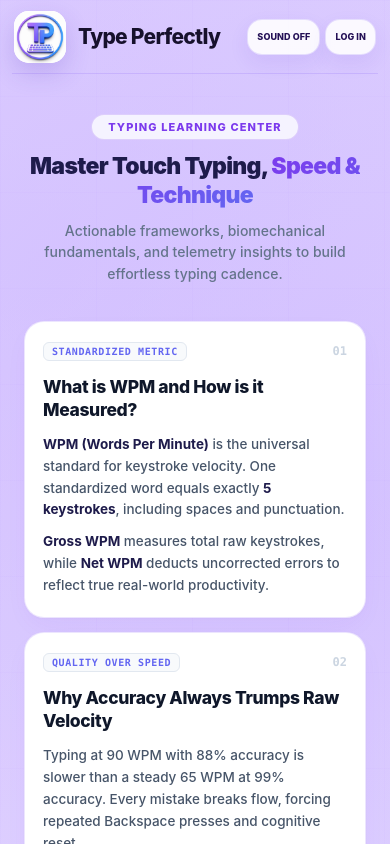
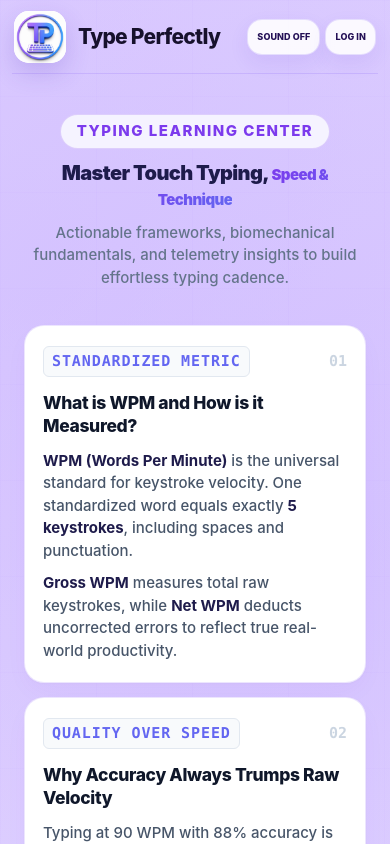
Before and after one commit to mohdaffan54511-cmyk/TeksType, a React (Vite) app: page / in a window 390 px wide. Shown: the top 844 px of the page. Built offline with nearby package versions, Linux system fonts and the light colour scheme; no server answers.

Commit message:
Enhance mobile responsiveness in App.css
Added mobile responsive styles for text and layout.

```diff
--- a/src/App.css
+++ b/src/App.css
@@ -1985,3 +1985,31 @@ typing-text {
   animation: none !important;
   opacity: 1 !important;
 }
+/* Mobile responsive text and layout enhancements */
+@media (max-width: 768px) {
+  body {
+    font-size: 16px !important;
+  }
+
+  /* Headings ko mobile ke hisab se set karein */
+  h1, .tp-hero-unit h1 {
+    font-size: 26px !important;
+    line-height: 1.3 !important;
+  }
+
+  h2, .tp-hud-theme-card h2 {
+    font-size: 20px !important;
+  }
+
+  /* Paragraphs aur card text ka size bada karein */
+  p, span, .tp-hud-theme-card p {
+    font-size: 15px !important;
+    line-height: 1.5 !important;
+  }
+
+  /* Container padding fix taaki mobile par side se chipke na */
+  .tp-hud-theme-card {
+    padding: 16px !important;
+    margin: 10px !important;
+  }
+}
```
